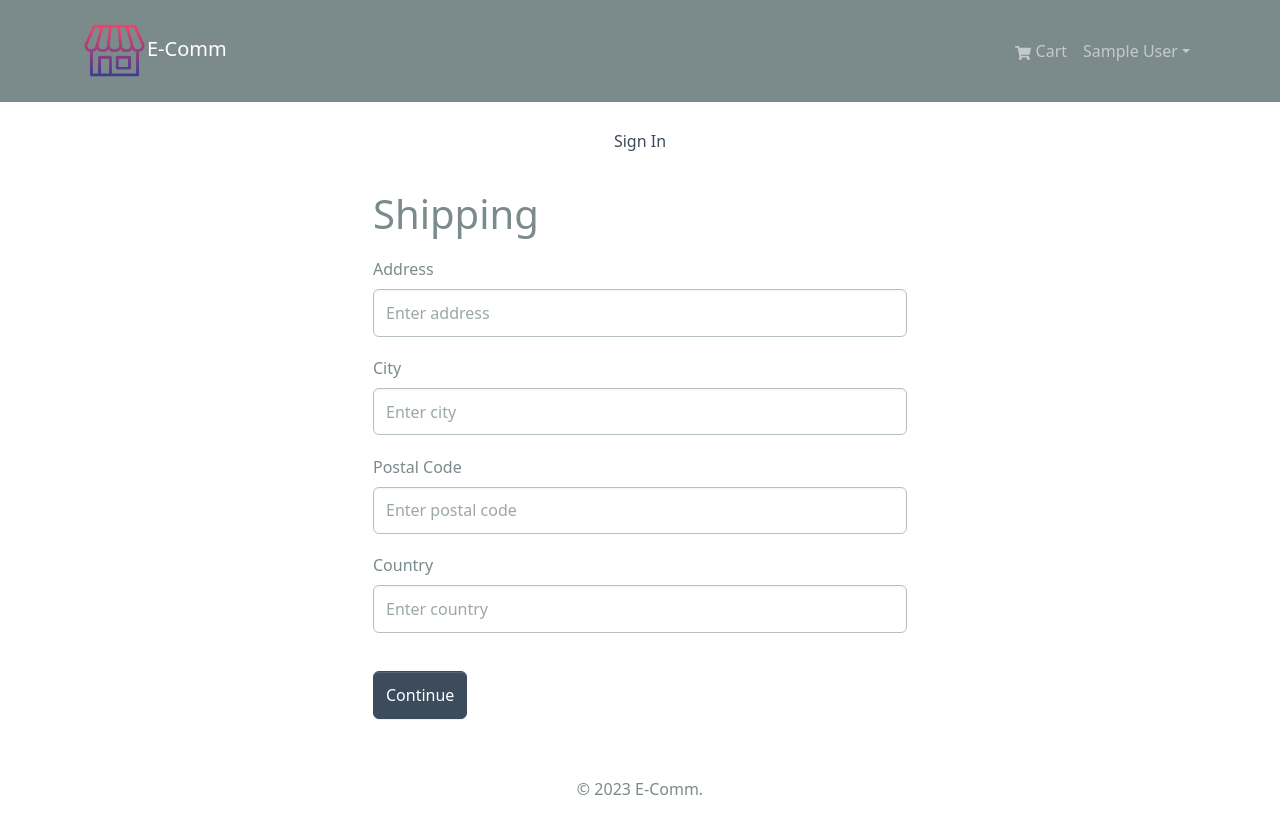
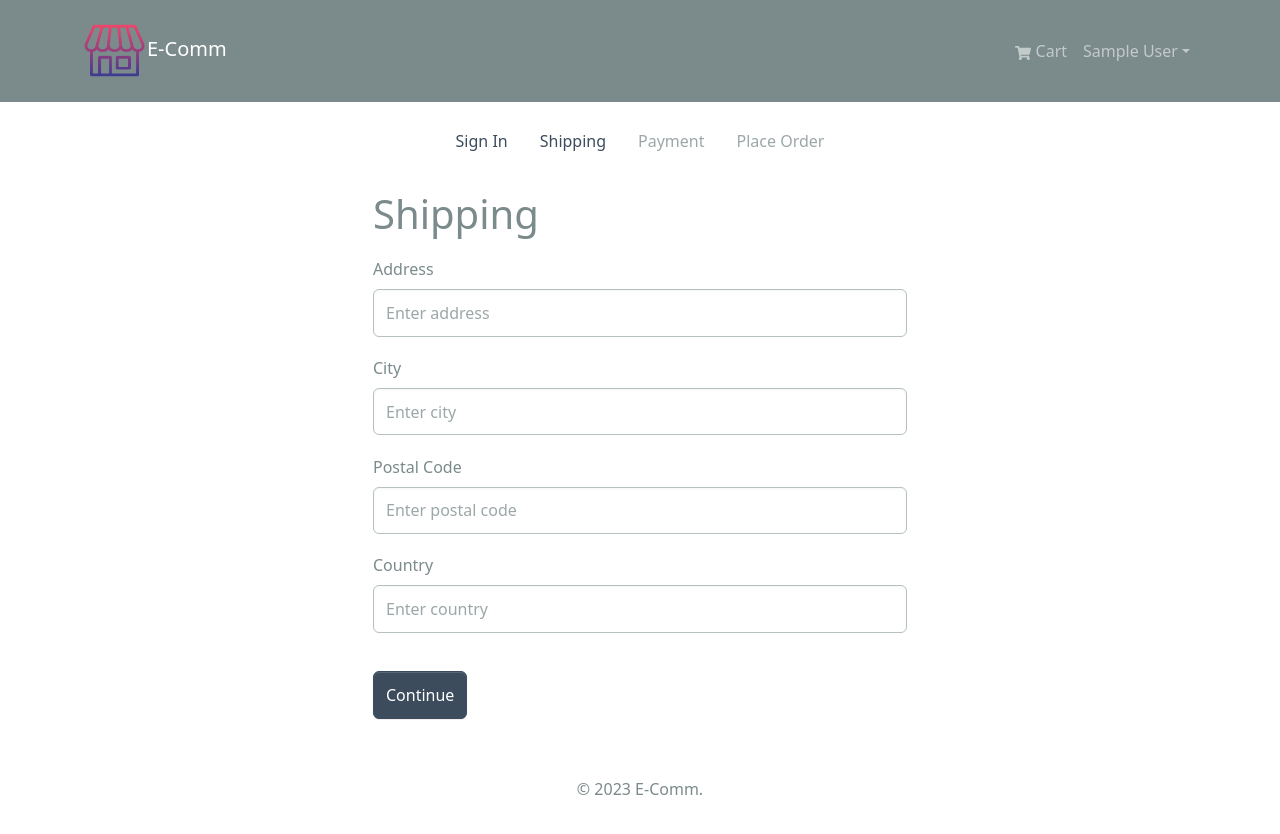
Before and after one commit to shraja7/ecom, a React (Create React App) app in the folder frontend/: page /shipping in a window 1280 px wide. Built offline with nearby package versions, Linux system fonts and the light colour scheme; sample sign-in values are in the browser's storage.

Commit message:
add all checkout steps to checkout screen

```diff
--- a/frontend/src/components/CheckoutSteps.jsx
+++ b/frontend/src/components/CheckoutSteps.jsx
@@ -13,6 +13,33 @@
           <Nav.Link disabled>Sign In</Nav.Link>
         )}
       </Nav.Item>
+      <Nav.Item>
+        {step2 ? (
+          <LinkContainer to="/shipping">
+            <Nav.Link>Shipping</Nav.Link>
+          </LinkContainer>
+        ) : (
+          <Nav.Link disabled>Shipping</Nav.Link>
+        )}
+      </Nav.Item>
+      <Nav.Item>
+        {step3 ? (
+          <LinkContainer to="/payment">
+            <Nav.Link>Payment</Nav.Link>
+          </LinkContainer>
+        ) : (
+          <Nav.Link disabled>Payment</Nav.Link>
+        )}
+      </Nav.Item>
+      <Nav.Item>
+        {step4 ? (
+          <LinkContainer to="/placeorder">
+            <Nav.Link>Place Order</Nav.Link>
+          </LinkContainer>
+        ) : (
+          <Nav.Link disabled>Place Order</Nav.Link>
+        )}
+      </Nav.Item>
     </Nav>
   );
 };
--- a/frontend/src/screens/CartScreen.jsx
+++ b/frontend/src/screens/CartScreen.jsx
@@ -27,12 +27,13 @@
   const removeFromCartHandler = async (id) => {
     dispatch(removeFromCart(id));
   };
+  //TODO: Add checkoutHandler logic to navigate to login screen if user is not logged in
+  //if user is logged in, navigate to shipping screen
 
   const checkoutHandler = () => {
-    //if user is not logged in, redirect to login page else redirect to shipping page
+    navigate("/login?redirect=/shipping");
+  };
 
-    navigate("/login?redirect=/login");
-  };
   return (
     <Row>
       <Col md={8}>
```
